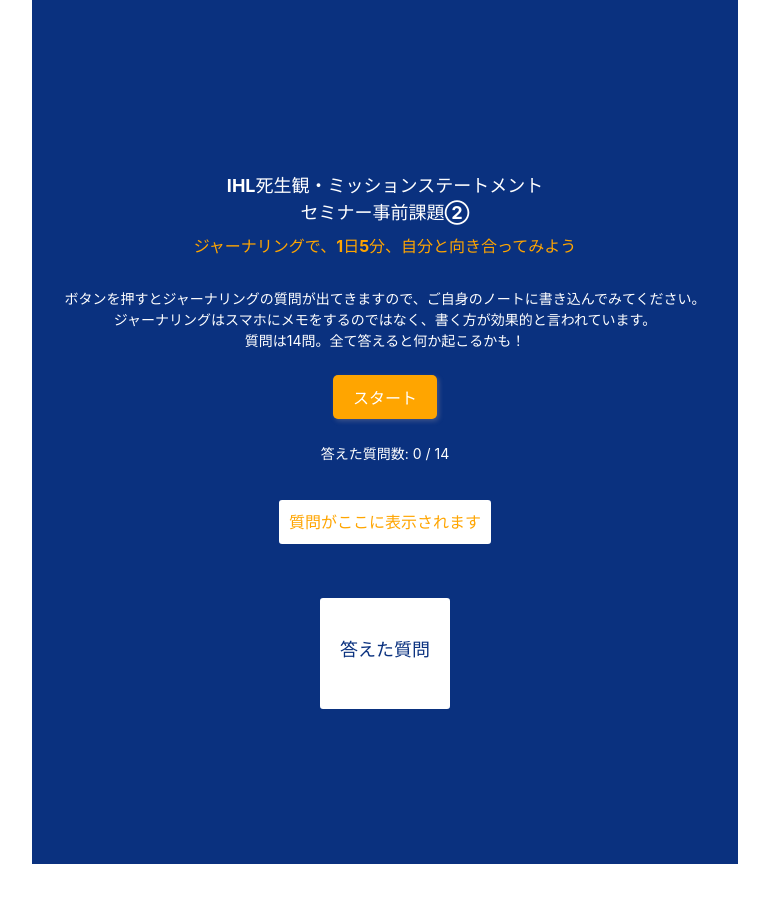
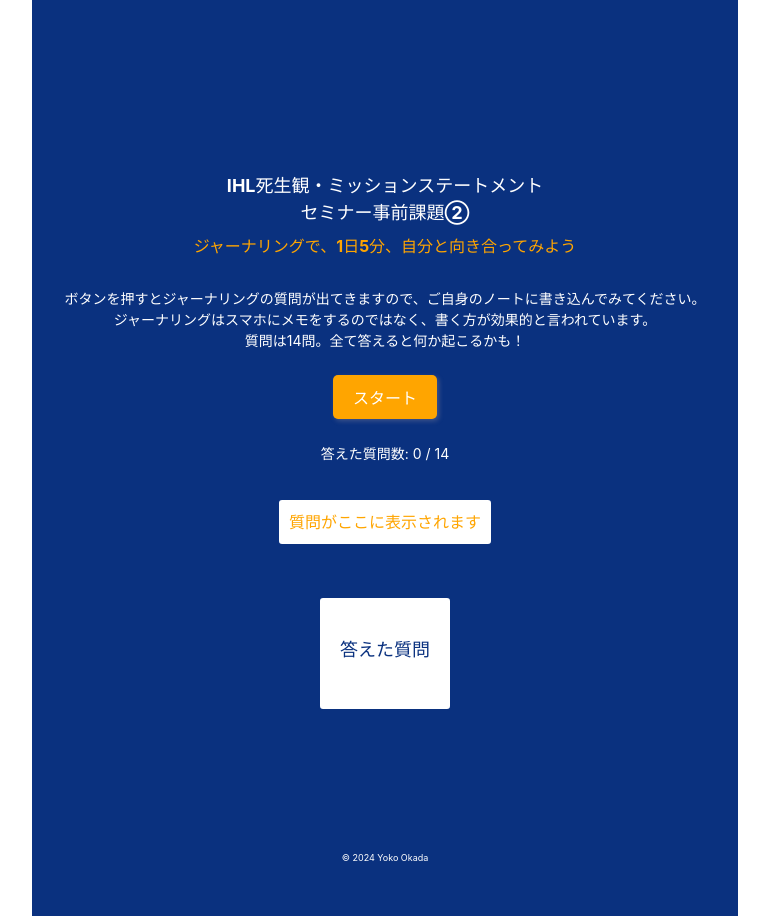
Before and after one commit to yokokada/shiseikan, a React (Vite) app: page / in a window 1280 px wide. Shown: the whole page, without its empty margins (255-1024 px from the left). Before the commit the page ends 864 px from the top, so only its background shows below. Built offline with nearby package versions, Linux system fonts and the light colour scheme.

Commit message:
コピーライト作成

```diff
--- a/src/App.css
+++ b/src/App.css
@@ -128,3 +128,15 @@
   background-color: rgba(0, 0, 0, 0.75);
   z-index: 1000;
 }
+.App-footer {
+  background-color: #0a317f;
+  color: white;
+  padding: 10px 0;
+  text-align: center;
+  position: relative;
+  bottom: 0;
+  width: 100%;
+}
+.App-footer p{
+  font-size: 9px;
+}
--- a/src/App.jsx
+++ b/src/App.jsx
@@ -125,6 +125,9 @@
           </ul>
         </div>
       </header>
+      <footer className="App-footer">
+        <p>&copy; 2024 Yoko Okada</p>
+      </footer>
     </div>
   );
 }
```
